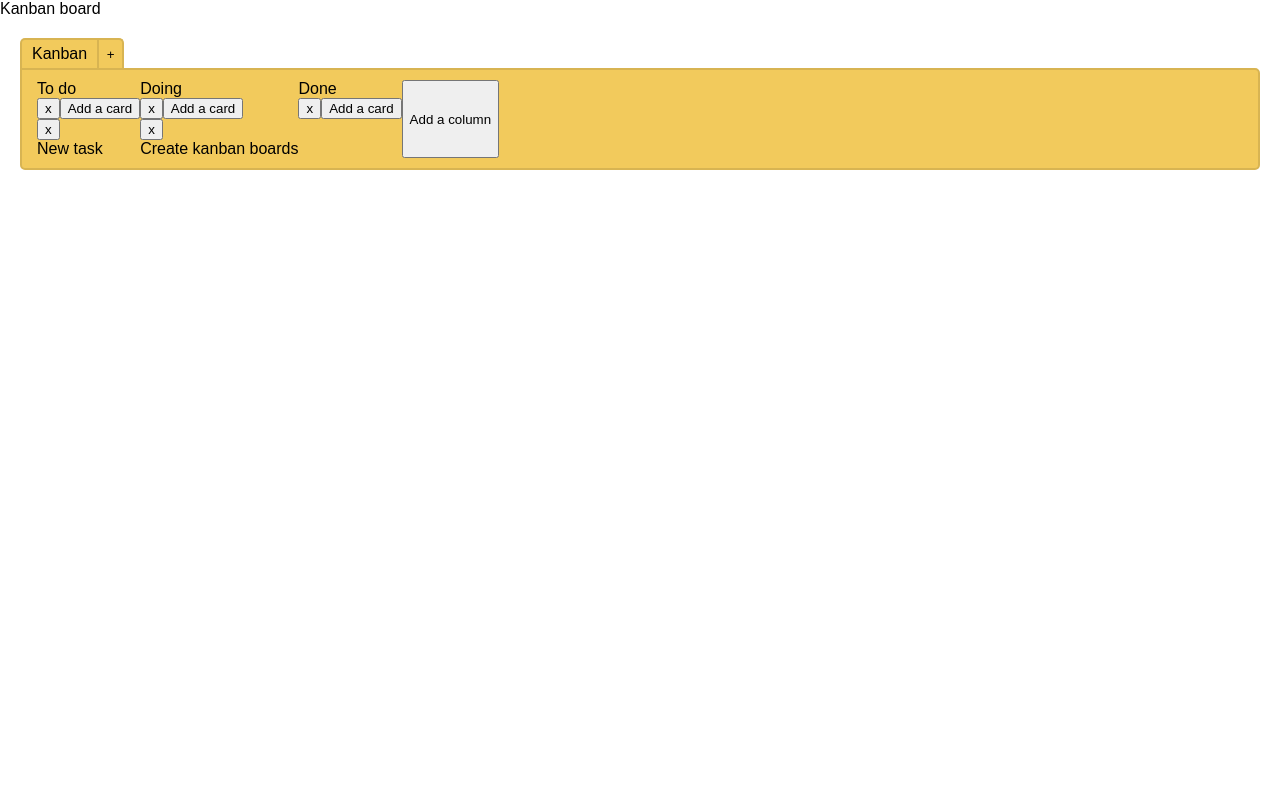
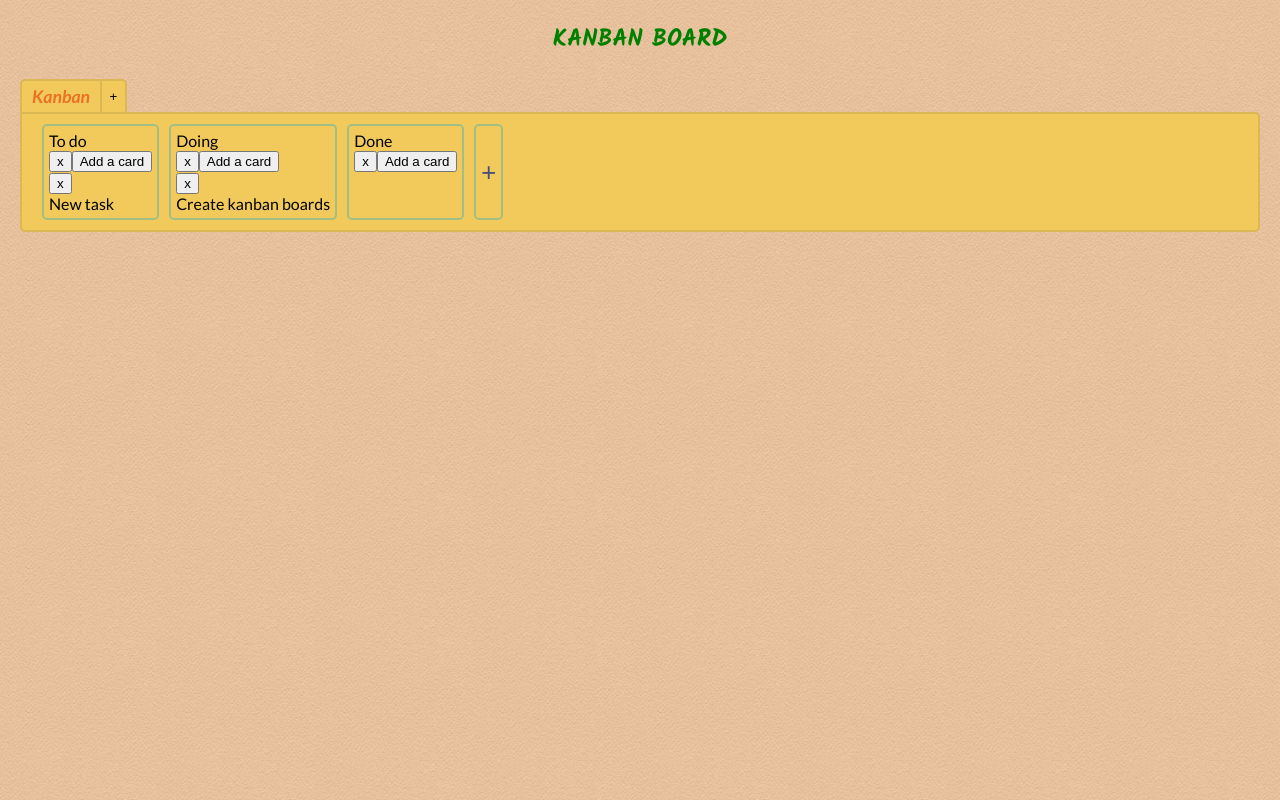
Before and after one commit to busik90/11.6.zadanie, a website: page index.html in a window 1280 px wide. Drawn offline with nearby package versions, Linux system fonts and the light colour scheme.

Commit message:
Add fonts, colors, borders, background pattern

```diff
--- a/index.html
+++ b/index.html
@@ -16,7 +16,7 @@
         <button class="add-board-btn">+</button>
       </nav>
       <div class="column-container">
-          <button class="add-column-btn">Add a column</button>
+          <button class="column add-column-btn ">+</button>
       </div>
     </div>
 
--- a/sass/_mixins.scss
+++ b/sass/_mixins.scss
@@ -4,9 +4,10 @@
   justify-content: $justify-content;
 }
 
-@mixin font($siz: false, $wei: false, $col: false, $fam: false) {
+@mixin font($siz: false, $wei: false, $sty: false, $col: false, $fam: false) {
   @if $siz { font-size: $siz; }
   @if $wei { font-weight: $wei; }
+  @if $sty { font-style: $sty }
   @if $col { color: $col }
   @if $fam { font-family: $fam; }
 }
--- a/sass/style.scss
+++ b/sass/style.scss
@@ -1,3 +1,8 @@
+//-----FONTS-----
+
+@import url('https://fonts.googleapis.com/css?family=Kalam:400,700&subset=latin-ext');
+@import url('https://fonts.googleapis.com/css?family=Lato:100,100i,300,300i,400,400i,700,700i&subset=latin-ext');
+
 //-----stylesheets-----
 
 @import 'box-sizing';
@@ -6,37 +11,54 @@
 
 //-----variables-----
 
-$board-color: #f2ca5c;
-$board-border: 2px solid #d8b452;
-$board-radius: 5px;
+$yellow: #f2ca5c;
+$dark-yellow: #dcb854;
+$orange: #ea7223;
+$green: #a1bf85;
+$blue: #484f7a;
+
+$border: 2px solid $dark-yellow;
+$radius: 5px;
+$col-margin: 0 5px;
+$col-padding: 5px;
 
 //-----code-----
 
 body {
   width: 100vw;
-  font-family: sans-serif;
+  font-family: 'Lato', sans-serif;
+  background: #fcd2ab url('../images/creampaper.png');
+  background-blend-mode: multiply;
 }
 
 .disable-events {
   pointer-events: none;
 }
 
+h1 {
+  @include font(1.5em, 700, normal, green, 'Kalam');
+  margin: 10px 20px;
+  padding: 10px;
+  text-align: center;
+  text-transform: uppercase;
+}
+
 #board {
-  margin: 20px;
+  margin: 10px 20px;
 }
 
 nav {
   @include flex(stretch, flex-start);
-}
+  @include font(1.1em, 600, italic, #ea7223);
 
   .add-board-btn {
     width: 25px;
     padding: 0;
-  background-color: $board-color;
-  border: $board-border;
+    background-color: $yellow;
+    border: $border;
     border-left: none;
     border-bottom: none;
-  border-radius: 0 $board-radius 0 0;
+    border-radius: 0 $radius 0 0;
 
     &:hover {
       background-color: #d8b452;
@@ -51,9 +73,9 @@ nav {
   .board-name {
     display: inline-block;
     padding: 5px 10px;
-  border: $board-border;
+    border: $border;
     border-bottom: none;
-  background-color: $board-color;
+    background-color: $yellow;
 
     &:hover {
       background-color: #d8b452;
@@ -62,17 +84,28 @@ nav {
   }
 
   .board-name:first-child {
-  border-radius: $board-radius 0 0 0;
+    border-radius: $radius 0 0 0;
+  }
 }
 
 .column-container {
   @include flex(stretch, flex-start);
   padding: 10px 15px;
-  background-color: $board-color;
-  border: $board-border;
-  border-radius: 0 $board-radius $board-radius;
+  background-color: $yellow;
+  border: $border;
+  border-radius: 0 $radius $radius;
+
+  .column {
+    margin: $col-margin;
+    padding: $col-padding;
+    border: 2px solid $green;
+    border-radius: $radius;
+  }
 
   .add-column-btn {
+    @include font(1.6em, 300, $col: $blue);
+    cursor: pointer;
+    background-color: transparent;
     order: 100;
   }
 }
```
Also changed, not shown: css/style.css, images/creampaper.png (added), 1 other file. Lines whose indentation alone changed are shown as unchanged.
